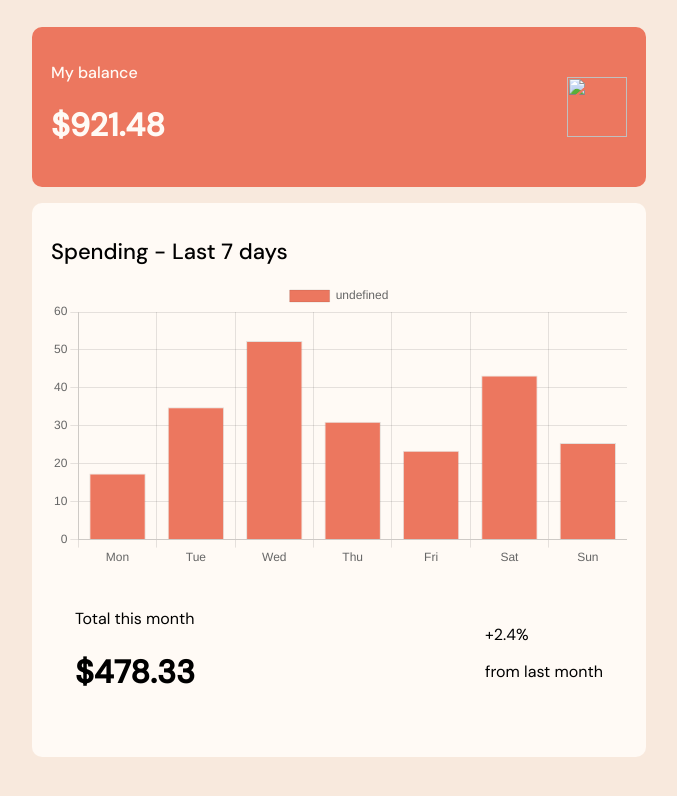
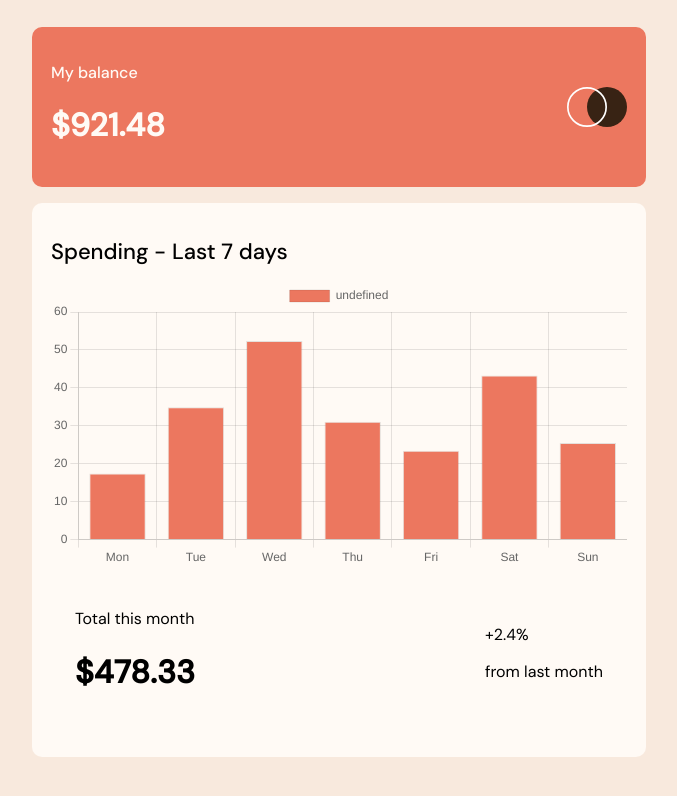
Before and after one commit to nurdin-abdi/expense-chart-component, a plain HTML site: page index.html in a window 1280 px wide. Shown: the whole page, without its empty margins (301-978 px from the left). Drawn offline with nearby package versions, Linux system fonts and the light colour scheme.

Commit message:
Update index.html

```diff
--- a/index.html
+++ b/index.html
@@ -17,7 +17,7 @@
           <h1>$921.48</h1>
         </div>
 
-        <img class="logo" src="./images/logo.svg" alt="" srcset="" />
+        <img class="logo" src="./logo.svg" alt="brand-logo"/>
       </div>
 
       <div class="bottom">
```
